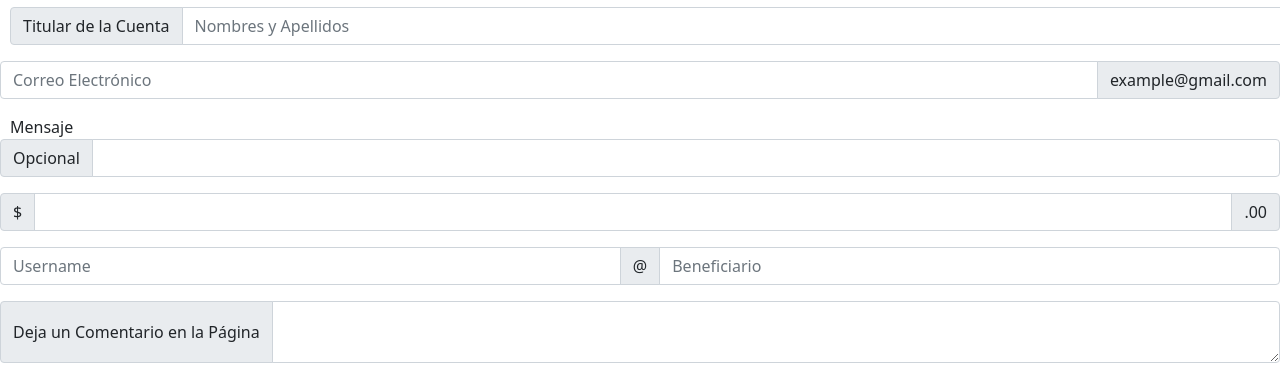
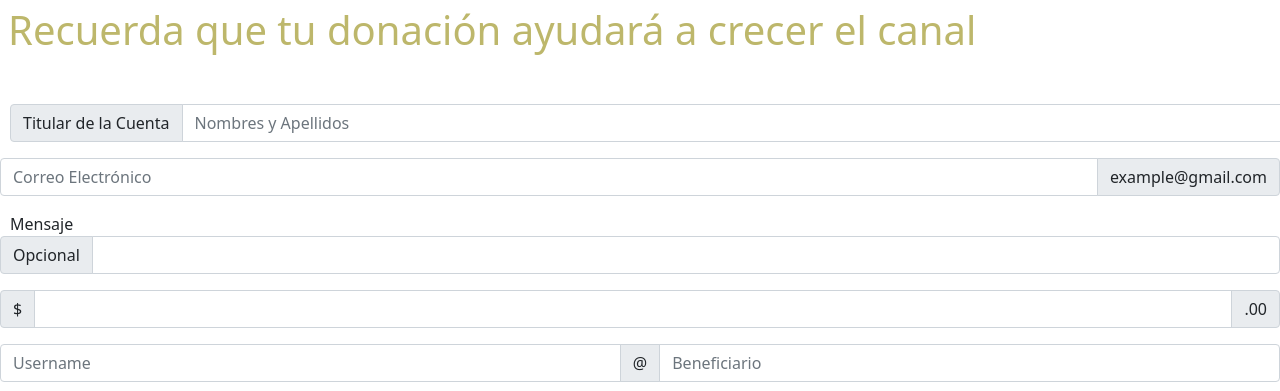
Before and after one commit to JCelorioDev/Pranticando-con-Bootstrap, a plain HTML site: page Donacion.html in a window 1280 px wide. Shown: the part 409-800 px from the top of the page. Drawn offline with nearby package versions, Linux system fonts and the light colour scheme.

Commit message:
formulario 3.0

```diff
--- a/Donacion.html
+++ b/Donacion.html
@@ -9,7 +9,6 @@
     <link rel="stylesheet" type="text/css" href="style.css">
 </head>
 <body>
-
     <nav class="navbar navbar-expand-lg navbar navbar-dark bg-dark">
         <div class="container-fluid">
           <a class="navbar-brand" href="#">Navbar</a>
@@ -72,7 +71,8 @@
           <span class="visually-hidden">Next</span>
         </button>
       </div>
-      <div style="margin: 10px 10px;" class="input-group mb-3">
+      <h1 style="margin: 9px 8px; color: darkkhaki;">Recuerda que tu donación ayudará a crecer el canal</h1>
+      <div style="margin: 50px 10px;" class="input-group mb-3">
         <span class="input-group-text" id="basic-addon1">Titular de la Cuenta</span>
         <input type="text" class="form-control" placeholder="Nombres y Apellidos" aria-label="Username" aria-describedby="basic-addon1">
       </div>
```
